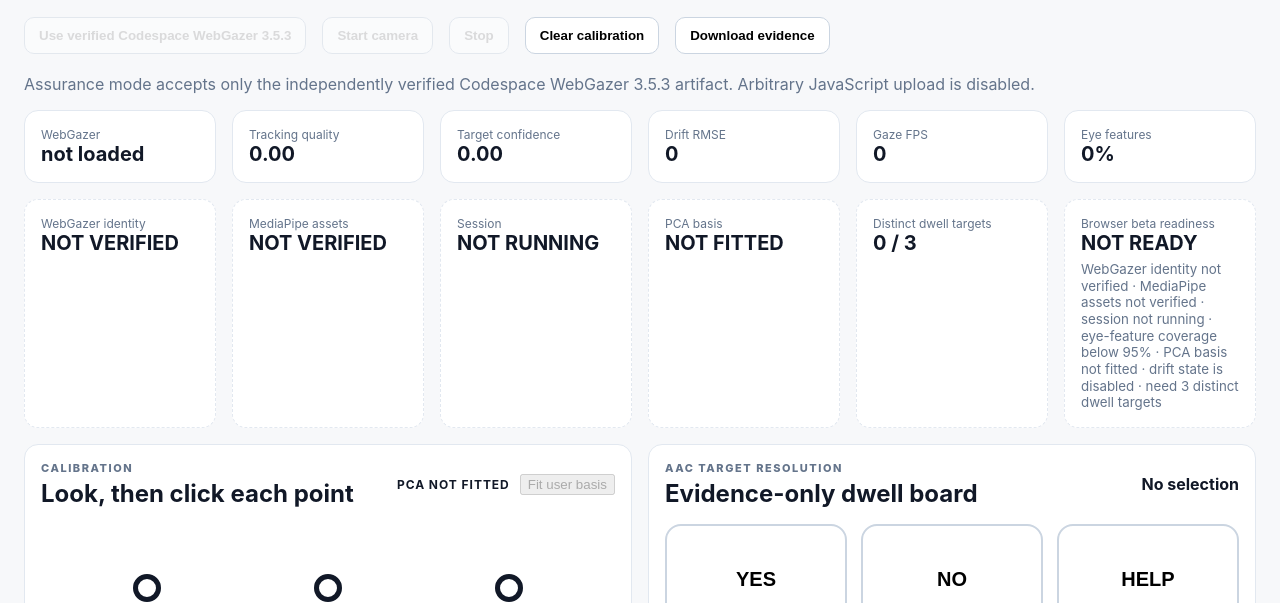
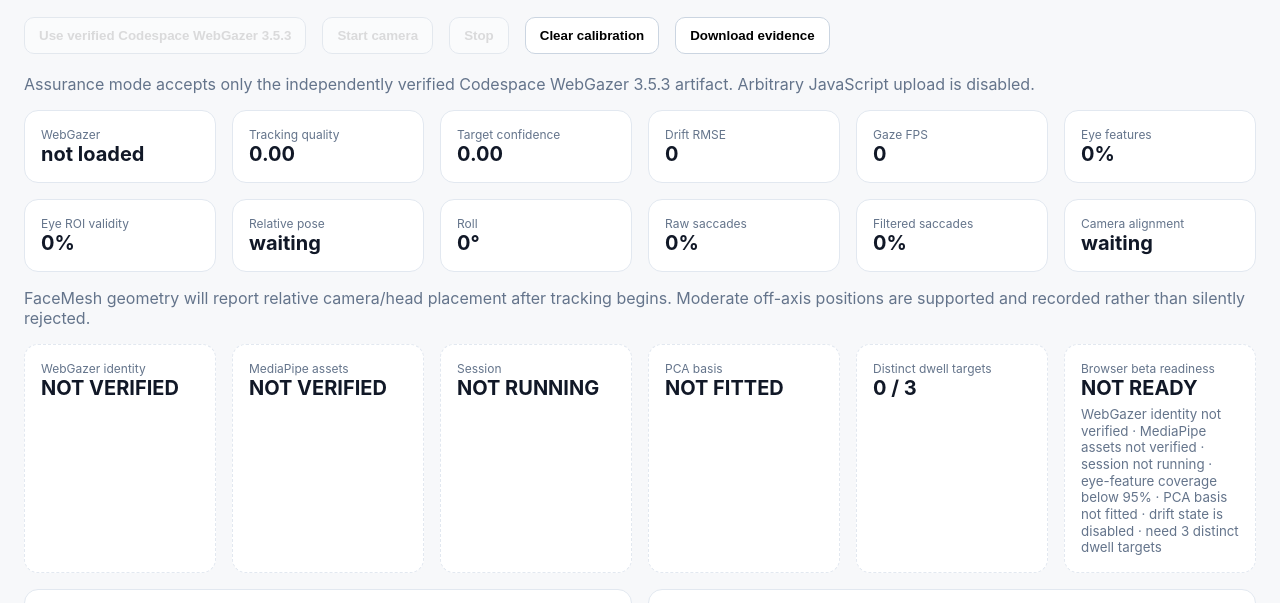
Before and after one commit to altrudev/webgazer-aac, a website: page demo/prehardware/index.html in a window 1280 px wide. Shown: the part 136-739 px from the top of the page. Drawn offline with Linux system fonts and the light colour scheme; no server answers.

Commit message:
Add pose-aware eye geometry validation UI

```diff
--- a/demo/prehardware/index.html
+++ b/demo/prehardware/index.html
@@ -36,6 +36,16 @@
       <article><span>Eye features</span><strong id="coverage">0%</strong></article>
     </section>
 
+    <section class="statusGrid geometryGrid" aria-label="Pose-aware eye geometry">
+      <article><span>Eye ROI validity</span><strong id="eyeRoiValidity">0%</strong></article>
+      <article><span>Relative pose</span><strong id="poseState">waiting</strong></article>
+      <article><span>Roll</span><strong id="poseRoll">0°</strong></article>
+      <article><span>Raw saccades</span><strong id="rawSaccadeRate">0%</strong></article>
+      <article><span>Filtered saccades</span><strong id="filteredSaccadeRate">0%</strong></article>
+      <article><span>Camera alignment</span><strong id="alignmentState">waiting</strong></article>
+    </section>
+    <p id="alignmentHint" class="hint">FaceMesh geometry will report relative camera/head placement after tracking begins. Moderate off-axis positions are supported and recorded rather than silently rejected.</p>
+
     <section class="validationGrid" aria-label="Browser beta validation state">
       <article><span>WebGazer identity</span><strong id="identityGate">NOT VERIFIED</strong></article>
       <article><span>MediaPipe assets</span><strong id="mediaPipeGate">NOT VERIFIED</strong></article>
@@ -48,7 +58,7 @@
     <section class="workspace">
       <article class="panel calibrationPanel">
         <div class="panelHead">
-          <div><p class="eyebrow">CALIBRATION</p><h2>Look, then click each point</h2></div>
+          <div><p class="eyebrow">CALIBRATION</p><h2>Look, then click each point twice</h2></div>
           <div class="fitControl">
             <strong id="fitState" class="fitState">PCA NOT FITTED</strong>
             <button id="fitBtn" disabled>Fit user basis</button>
```
